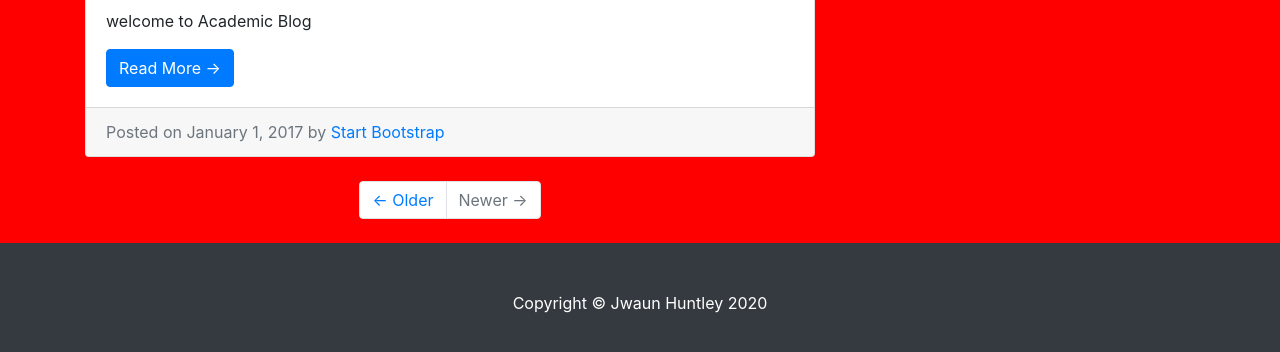
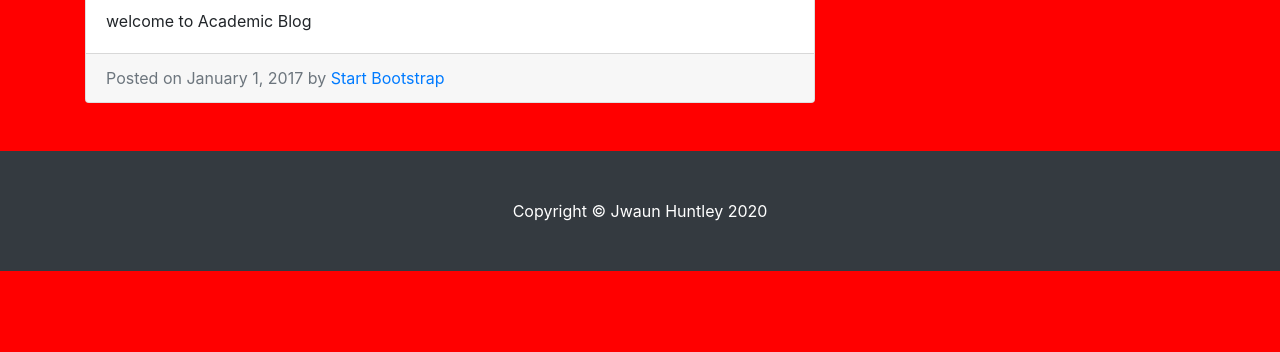
Before and after one commit to jhuntley97/CSS-403, a website: page index.html in a window 1280 px wide. Shown: the part 760-1112 px from the top of the page. After the commit the page ends 1031 px from the top, so only its background shows below. Drawn offline with Linux system fonts and the light colour scheme.

Commit message:
Update index.html

```diff
--- a/index.html
+++ b/index.html
@@ -35,7 +35,7 @@
             </a>
           </li>
           <li class="nav-item">
-            <a class="nav-link" href="About.html">About</a>
+            <a class="nav-link" href="about.html">About</a>
           </li>
           <li class="nav-item">
             <!--JH - Copy class.html and rename it to activities.html then connect upload it to GitHub. In the line below, replace the # with activities.html-->
@@ -66,7 +66,6 @@
           <div class="card-body">
             <h2 class="card-title">Major</h2>
             <p class="card-text">welcome to Academic Blog </p>
-            <a href="#" class="btn btn-primary">Read More &rarr;</a>
           </div>
           <div class="card-footer text-muted">
             Posted on January 1, 2017 by
@@ -79,10 +78,8 @@
         <!-- Pagination -->
         <ul class="pagination justify-content-center mb-4">
           <li class="page-item">
-            <a class="page-link" href="#">&larr; Older</a>
           </li>
           <li class="page-item disabled">
-            <a class="page-link" href="#">Newer &rarr;</a>
           </li>
         </ul>
 
```
